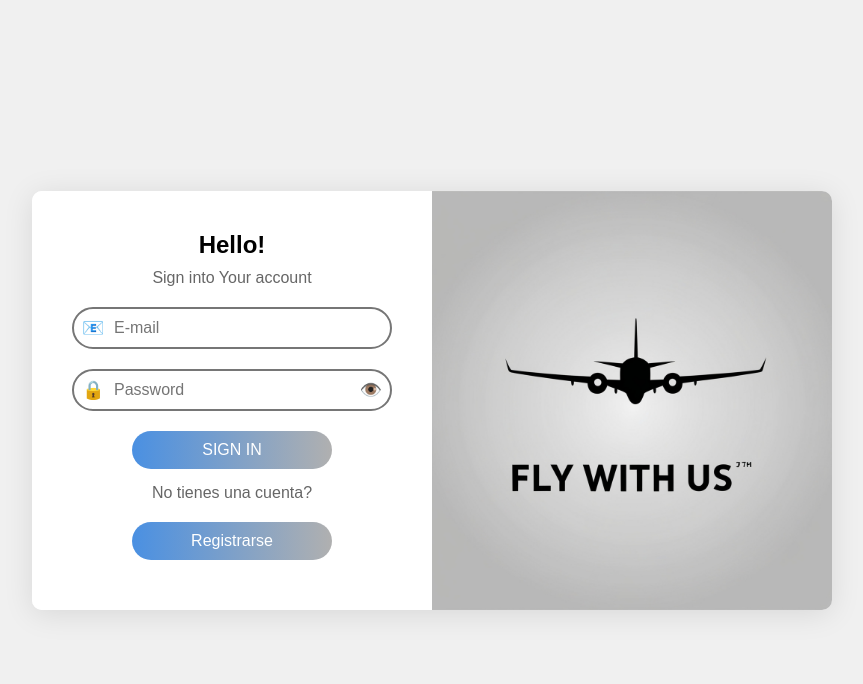
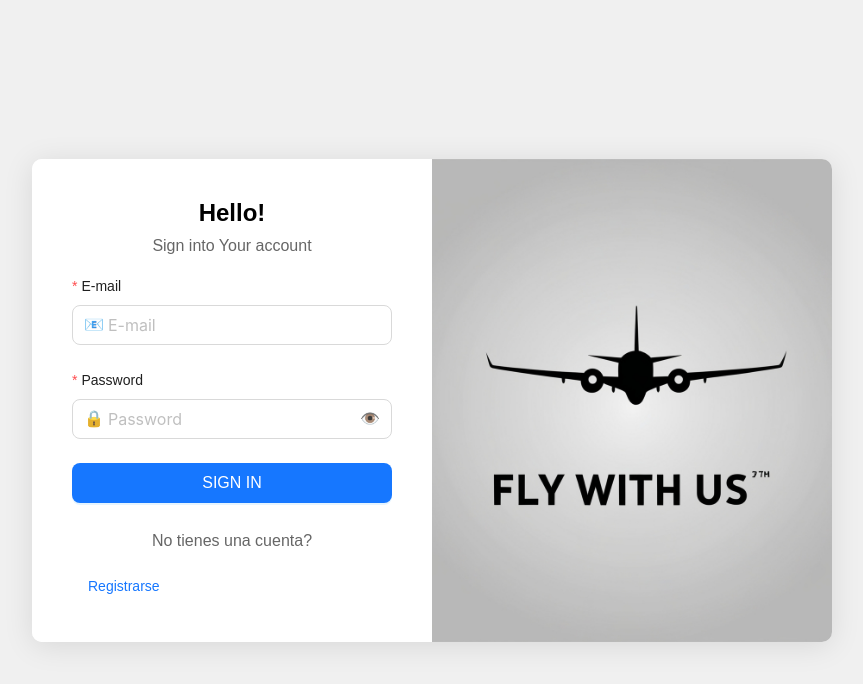
Before and after one commit to JaviFiallos/alquiler_vuelos_front, a React (Vite) app: page / in a window 1280 px wide. Shown: the top 684 px of the page, without its empty margins (208-1071 px from the left). Built offline with nearby package versions, Linux system fonts and the light colour scheme.

Commit message:
Se conecto la interfaz de login al servicio correspondiente

```diff
--- a/src/login/login.tsx
+++ b/src/login/login.tsx
@@ -1,18 +1,66 @@
 import React, { useState } from 'react';
 import { useNavigate } from 'react-router-dom';
+import { Form, Input, Button, message } from 'antd';
+import { login } from '../services/auth.service';
+import { getUserId, getUserRole } from '../utils/utils';
 import './style.css';
 
 const Login: React.FC = () => {
     const [showPassword, setShowPassword] = useState(false);
-    const navigate = useNavigate();  // Inicializar el hook navigate
+    const [loading, setLoading] = useState(false);  // Estado de carga
+    const navigate = useNavigate();
 
     const togglePasswordVisibility = () => {
         setShowPassword(!showPassword);
     };
 
     const handleRegisterClick = () => {
-        navigate('/register');  // Redirige a la ruta /register
-      };
+        navigate('/register');
+    };
+
+    const validateEmail = (email: string): boolean => {
+        const regex = /^[a-zA-Z0-9._%+-]+@[a-zA-Z0-9.-]+\.[a-zA-Z]{2,}$/;
+        return regex.test(email);
+    };
+
+    const handleLogin = async (values: { email: string; password: string }) => {
+        const { email, password } = values;
+
+        if (!validateEmail(email)) {
+            message.error('Por favor ingresa un correo electrónico válido.');
+            return;
+        }
+
+        if (password.length < 6) {
+            message.error('La contraseña debe tener al menos 6 caracteres.');
+            return;
+        }
+
+        setLoading(true);  // Empieza el proceso de carga
+
+        try {
+            const response = await login({ email, password });
+            localStorage.setItem('authToken', response);
+            console.log('Inicio de sesión exitoso:', response);
+
+            if (getUserId() != null) {
+                if (getUserRole() == 2) {
+                    navigate("/client");
+                } else if (getUserRole() == 1) {
+                    navigate("/");
+                } else{
+                    navigate("/")
+                }
+            }
+
+            message.success('Inicio de sesión exitoso!');
+        } catch (error) {
+            console.error('Error al iniciar sesión:', error);
+            message.error('Correo o contraseña incorrectos. Intenta de nuevo.');
+        } finally {
+            setLoading(false);  // Termina el proceso de carga
+        }
+    };
 
     return (
         <div className="login-container">
@@ -21,37 +69,71 @@ const Login: React.FC = () => {
                     <h2>Hello!</h2>
                     <p>Sign into Your account</p>
                 </div>
-                <form action="#">
-                    <div className="input-group">
-                        <span className="icon">📧</span>
-                        <input type="email" placeholder="E-mail" required />
+
+                <Form
+                    onFinish={handleLogin}  // El formulario usa onFinish para manejar el submit
+                    layout="vertical"  // Usamos un layout vertical
+                    initialValues={{ email: '', password: '' }}
+                >
+                    <Form.Item
+                        label="E-mail"
+                        name="email"
+                        rules={[
+                            { required: true, message: 'Por favor ingresa tu correo electrónico!' },
+                            { type: 'email', message: 'El formato del correo es inválido!' },
+                        ]}
+                    >
+                        <Input
+                            prefix="📧"
+                            placeholder="E-mail"
+                            size="large"
+                        />
+                    </Form.Item>
+
+                    <Form.Item
+                        label="Password"
+                        name="password"
+                        rules={[
+                            { required: true, message: 'Por favor ingresa tu contraseña!' },
+                            { min: 6, message: 'La contraseña debe tener al menos 6 caracteres!' },
+                        ]}
+                    >
+                        <Input.Password
+                            prefix="🔒"
+                            placeholder="Password"
+                            size="large"
+                            iconRender={(visible) => (
+                                <span onClick={togglePasswordVisibility}>
+                                    {visible ? '👁️' : '👁️'}
+                                </span>
+                            )}
+                        />
+                    </Form.Item>
+
+                    <Form.Item>
+                        <Button
+                            type="primary"
+                            htmlType="submit"
+                            block
+                            size="large"
+                            loading={loading}
+                        >
+                            {loading ? 'Cargando...' : 'SIGN IN'}
+                        </Button>
+                    </Form.Item>
+                </Form>
+
+                <div className="register-section">
+                    <div className="account-text">
+                        <p>No tienes una cuenta?</p>
                     </div>
-                    <div className="input-group">
-                        <span className="icon">🔒</span>
-                        <input
-                            type={showPassword ? 'text' : 'password'}
-                            placeholder="Password"
-                            required
-                        />
-                        <span
-                            className="show-password"
-                            onClick={togglePasswordVisibility}
-                        >
-                            👁️
-                        </span>
-                    </div>
-                    <button type="submit" className="sign-in-button">
-                        SIGN IN
-                    </button>
-                </form>
-                <div className="register-section">
-                    <div className='account-text'><p>No tienes una cuenta?</p></div>
-
-                    <button className="register-button" onClick={handleRegisterClick}>
+                    <Button
+                        type="link"
+                        onClick={handleRegisterClick}
+                    >
                         Registrarse
-                    </button>
+                    </Button>
                 </div>
-
             </div>
             <div
                 className="welcome-section"
```
